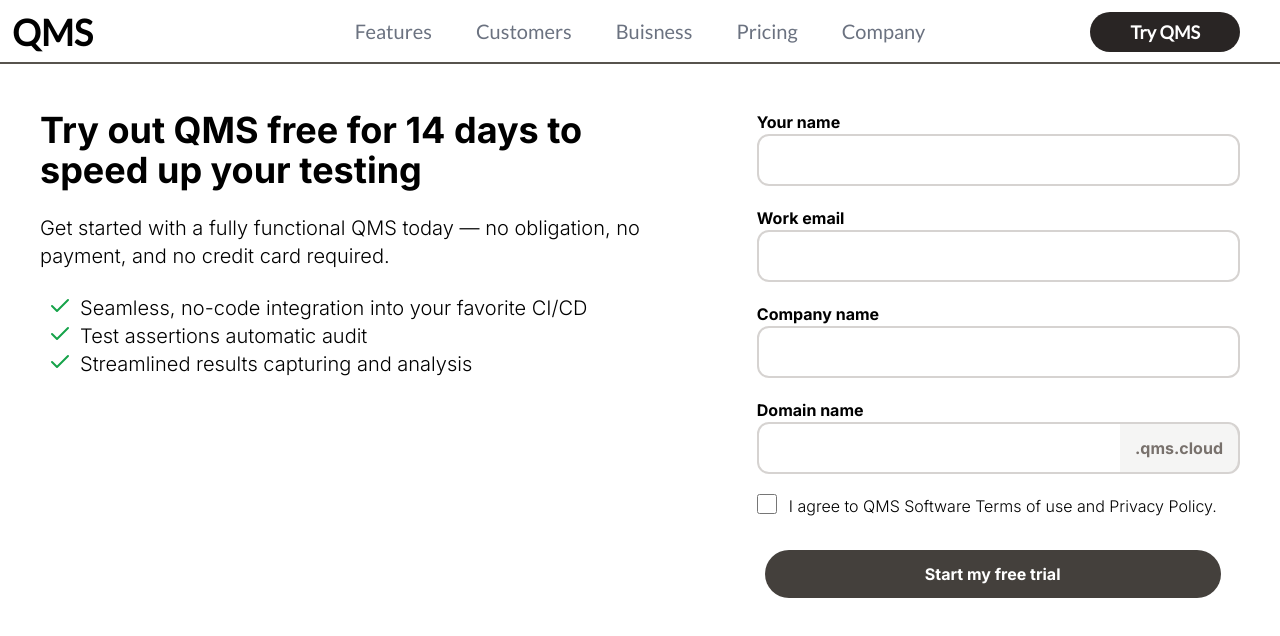
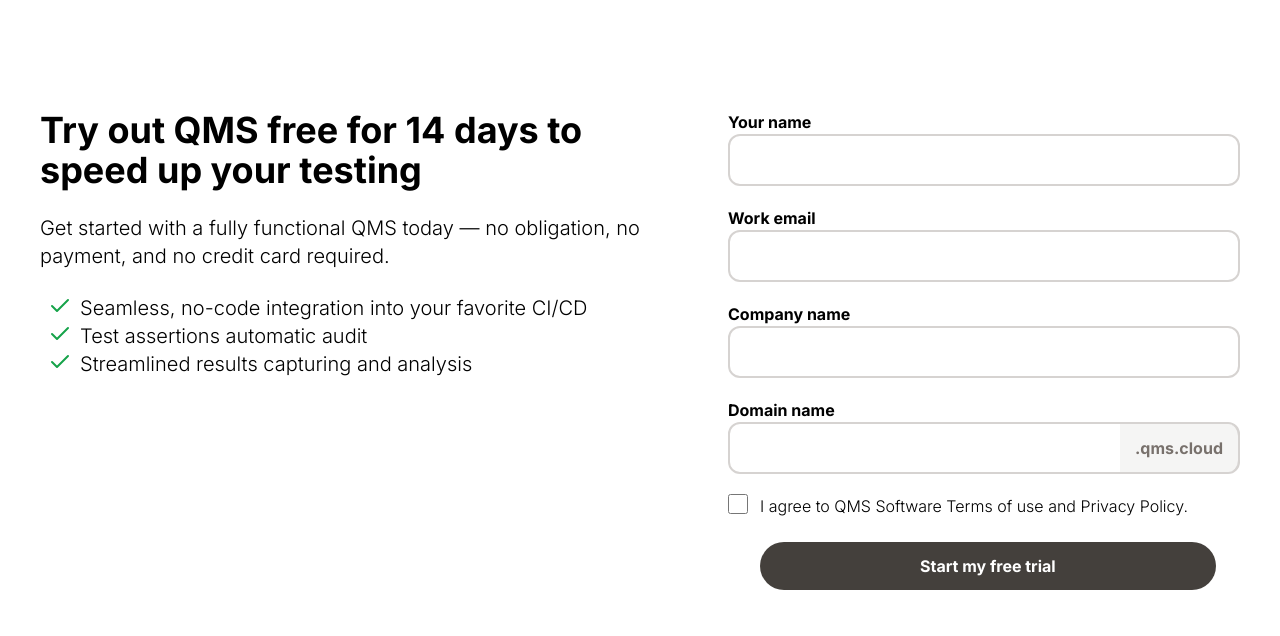
Before and after one commit to neblessed/qms_landing_page, a React (Create React App) app: page / in a window 1280 px wide. Shown: the top 636 px of the page. Built offline with nearby package versions, Linux system fonts and the light colour scheme.

Commit message:
tryit form style changes

```diff
--- a/src/App.tsx
+++ b/src/App.tsx
@@ -5,7 +5,7 @@
 function App() {
   return (
     <div>
-      <HeaderControls />
+      {/* <HeaderControls /> */}
       <TryIt></TryIt>
       {/* <div className="mx-24 mt-10">
         <p className="font-bold text-xl mb-10 mt-20 qms">Quality Management System</p>
--- a/src/components/tryit/TryIt.tsx
+++ b/src/components/tryit/TryIt.tsx
@@ -48,7 +48,7 @@
                         <input {...register('name', {
                             required: 'required field',
                             maxLength: { value: 20, message: 'max length 20' }
-                        })} className="border-2 border-stone-300 block py-3 pl-2 w-100 rounded-xl hover:border-stone-400"></input>
+                        })} className="border-2 border-stone-300 block py-3 pl-2 w-110 rounded-xl hover:border-stone-400"></input>
                     </div>
                     <div className="gap-4 mt-5">
                         <div className="flex gap-3 justify-start">
@@ -62,7 +62,7 @@
                                 message: 'not valid email',
                                 value: /^\S+@\S+\.\S+$/
                             }
-                        })} className="border-2 border-stone-300 block py-3 pl-2 w-100 rounded-xl hover:border-stone-400"></input>
+                        })} className="border-2 border-stone-300 block py-3 pl-2 w-110 rounded-xl hover:border-stone-400"></input>
                     </div>
                     <div className="gap-4 mt-5">
                         <div className="flex gap-3 justify-start">
@@ -72,14 +72,14 @@
                         <input {...register('companyName', {
                             required: 'required field',
                             maxLength: { value: 20, message: 'max length 20' }
-                        })} className="border-2 border-stone-300 block py-3 pl-2 w-100 rounded-xl hover:border-stone-400"></input>
+                        })} className="border-2 border-stone-300 block py-3 pl-2 w-110 rounded-xl hover:border-stone-400"></input>
                     </div>
                     <div className="gap-4 mt-5">
                         <div className="flex gap-3 justify-start">
                             <label className="text-base font-bold">Domain name</label>
                             {errors?.domain && <InputErrorComponent message={errors.domain.message} />}
                         </div>
-                        <div className="flex justify-center border-stone-300 border-2 w-100 rounded-xl hover:border-stone-400">
+                        <div className="flex justify-center border-stone-300 border-2 w-110 rounded-xl hover:border-stone-400">
                             <input {...register('domain', {
                                 required: 'required field',
                                 maxLength: { value: 20, message: 'max length 20' }
@@ -91,7 +91,7 @@
                             {errors.isAgree && <InputErrorComponent message={errors.isAgree.message} />}
                             <p className="font-medium">I agree to QMS Software Terms of use and Privacy Policy.</p>
                         </div>
-                        <button type="submit" className="rounded-3xl left-1/2 mt-8 py-3 px-40 ml-2 text-qms font-bold bg-stone-700 text-white hover:bg-stone-800">Start my free trial</button>
+                        <button type="submit" className="rounded-3xl block mt-6 py-3 px-40 ml-8 text-qms font-bold bg-stone-700 text-white hover:bg-stone-800">Start my free trial</button>
                     </div>
                 </div>
             </form>
--- a/tailwind.config.js
+++ b/tailwind.config.js
@@ -5,6 +5,7 @@
     extend: {
       width: {
         '100': '30.2rem',
+        '110': '32rem',
         '30': '7.5rem'
       }
     },
```
